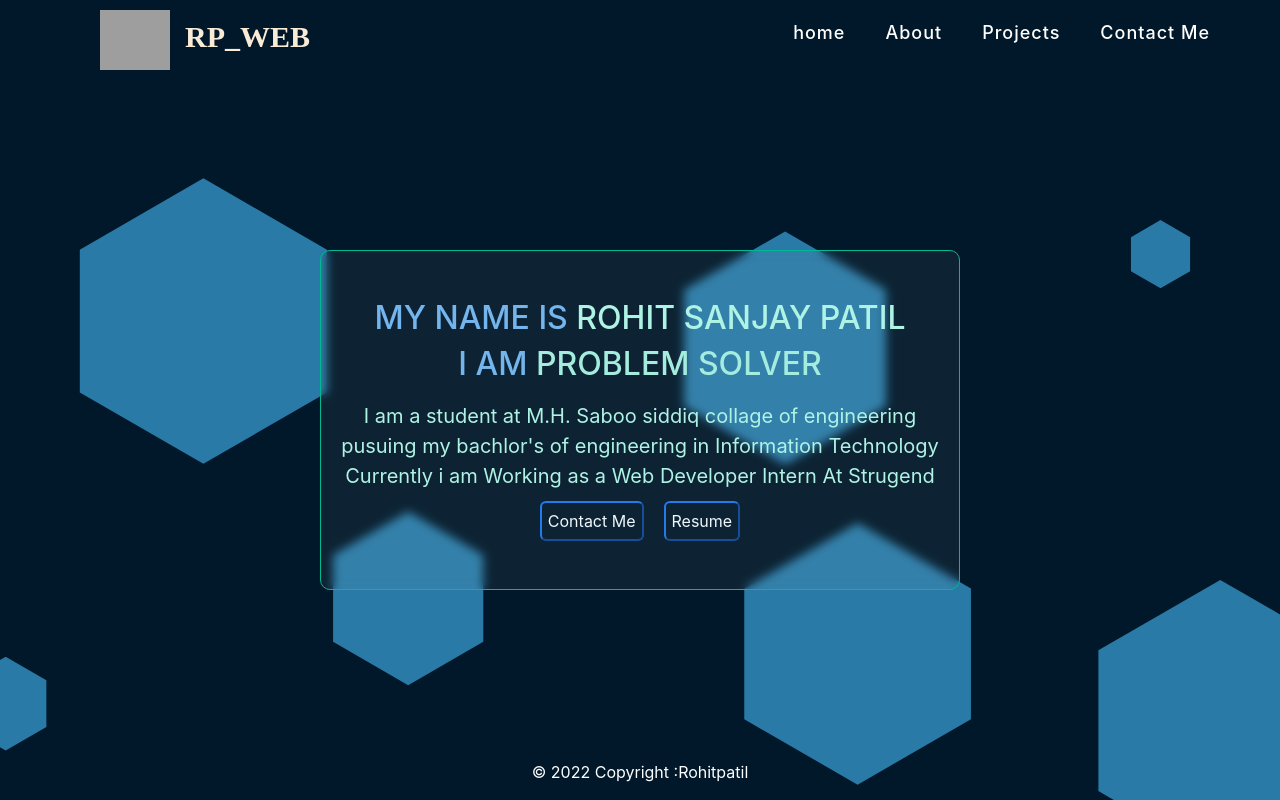
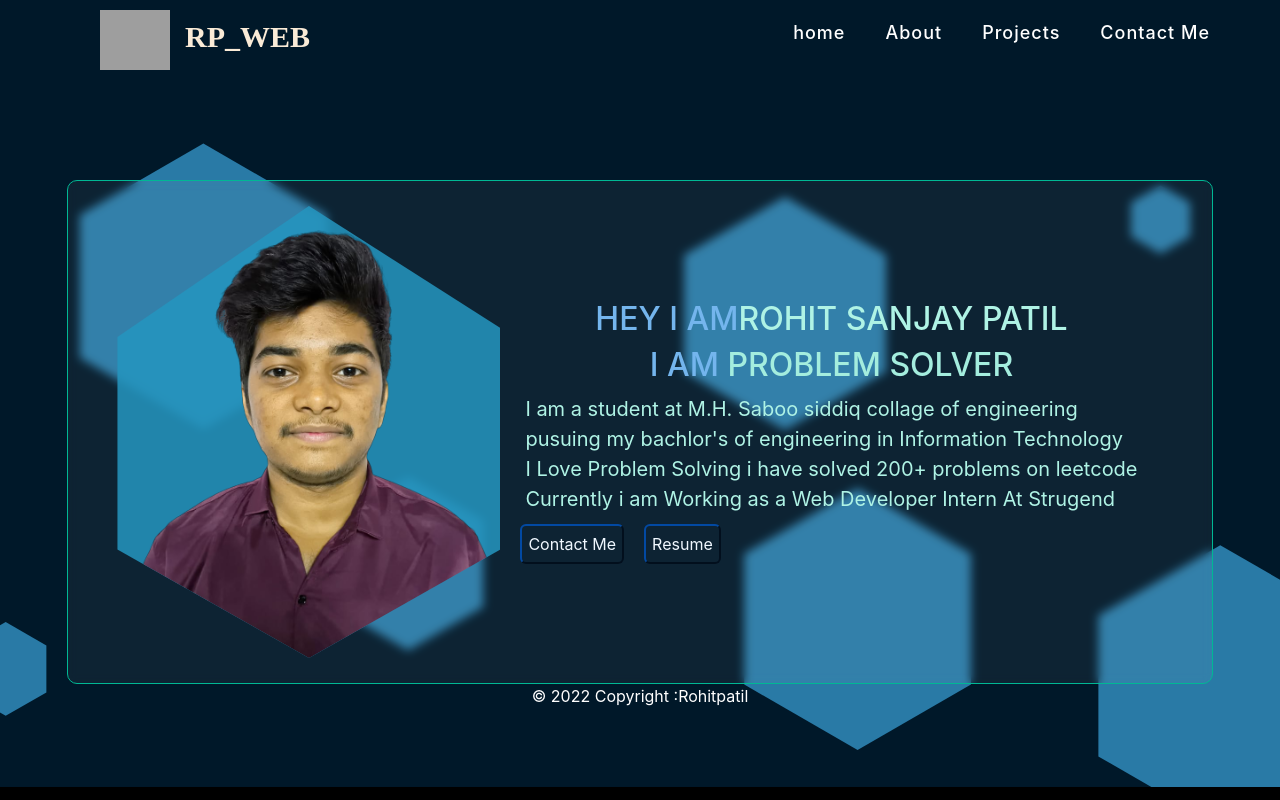
Before and after one commit to Rohitpatil-123/RP_, a React (Create React App) app: page / in a window 1280 px wide. Built offline with nearby package versions, Linux system fonts and the light colour scheme; grey boxes are pictures that could not be loaded; a web font is replaced by a local one.

Commit message:
photo added

```diff
--- a/src/Components/Home/Home.css
+++ b/src/Components/Home/Home.css
@@ -1,6 +1,6 @@
 section{
     width:100%;
-    height:85vh;
+    /* height:85vh; */
     align-items: center;
     display: flex;
     justify-content: center;
@@ -16,17 +16,21 @@ body{
     animation: pan 6s infinite alternate linear;
     }
 .header-content{
-    height:50%;
-    width:50%;
-    padding: 5px;
+    height:80%;
+    margin-top: 100px;
+    flex-wrap: wrap;
+    padding: 25px;
     display: flex;
-    flex-direction: column;
+    flex-direction: row;
     justify-content: center;
     align-items: center;
     border: 1px solid #00b894;
     border-radius: 10px;
     background-color: rgba(255, 255, 255, .05);
     backdrop-filter: blur(5px);
+}
+.childdiv{
+  padding: 15px;
 }
 h2{
     color:rgb(116, 181, 237);
@@ -36,8 +40,18 @@ h2{
     color: aliceblue;
     border-radius: 6px;
     height: 40px;
-    border-color: rgb(35, 122, 237);
+    border-color: rgba(1, 48, 110, 0.786);
     cursor: pointer;
+}
+
+.hexagon{
+  width: 35%;
+  height: 89%;
+  background: #2595bedc;
+  object-fit: cover;
+  overflow: hidden;
+  clip-path: polygon(50% 0%, 100% 27%, 100% 76%, 50% 100%, 0 76%, 0 29%);
+
 }
 
 
@@ -72,8 +86,17 @@ h2{
        width:260px;
     }
     .header-content{
-        width: 90%;
-        height: 80%;
+       width: 90%;
+       padding: 10px;
+        margin-top: 20px;
+        flex-direction: column;
+    }
+    .hexagon{
+      width:90%;
+
+    }
+    .childdiv{
+     padding: 0px;
     }
   }
   ::-webkit-scrollbar {
--- a/src/Components/Home/Home.js
+++ b/src/Components/Home/Home.js
@@ -2,29 +2,41 @@ import React from "react";
 import "./Home.css";
 import { Outlet, Link } from "react-router-dom";
 import Resume from "../assets/resume-rohit-new1.pdf";
+import Image from "../assets/myphoto-new.png";
 
 export default function Home() {
   return (
     <>
       <section>
         <div className="header-content">
+          <div className="hexagon">
+            <img src={Image} alt="photo" width="100%" />
+          </div>
+
+          <div className="childdiv">
             <h2 style={{ textAlign: "center" }}>
-            My Name Is{" "}
+              Hey I am
               <span style={{ color: "#aff3e5" }}>Rohit sanjay patil</span>
             </h2>
             <h2 style={{ textAlign: "center" }}>
               I am <span class="change_content"> </span>
             </h2>
             <p
-            style={{ color: "#aff3e5", textAlign: "center", fontSize: "20px" }}
+              style={{
+                color: "#aff3e5",
+
+                fontSize: "20px",
+              }}
             >
               I am a student at M.H. Saboo siddiq collage of engineering
               <br />
               pusuing my bachlor's of engineering in Information Technology
+              <br />I Love Problem Solving i have solved 200+ problems on
+              leetcode
               <br></br>
               Currently i am Working as a Web Developer Intern At Strugend
             </p>
-          <div style={{ display: "flex" }}>
+            <div style={{ display: "flex", marginLeft: "5px" }}>
               <Link to="/newcont">
                 <button className="bui">Contact Me</button>
               </Link>
@@ -36,6 +48,7 @@ export default function Home() {
             </div>
             <Outlet />
           </div>
+        </div>
       </section>
     </>
   );
```
Also changed, not shown: src/Components/assets/myphoto-new.png (added). Lines whose indentation alone changed are shown as unchanged.
